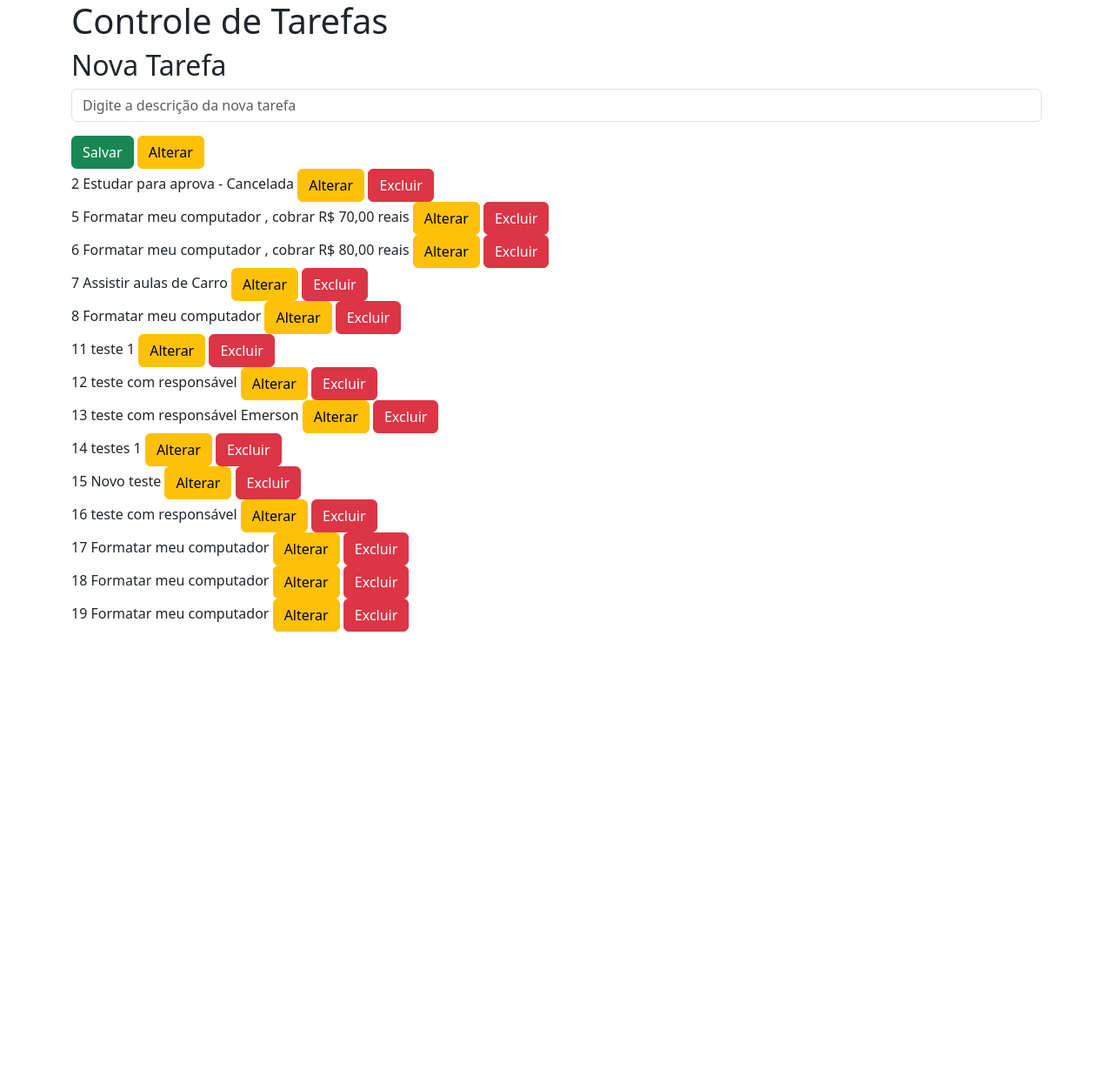
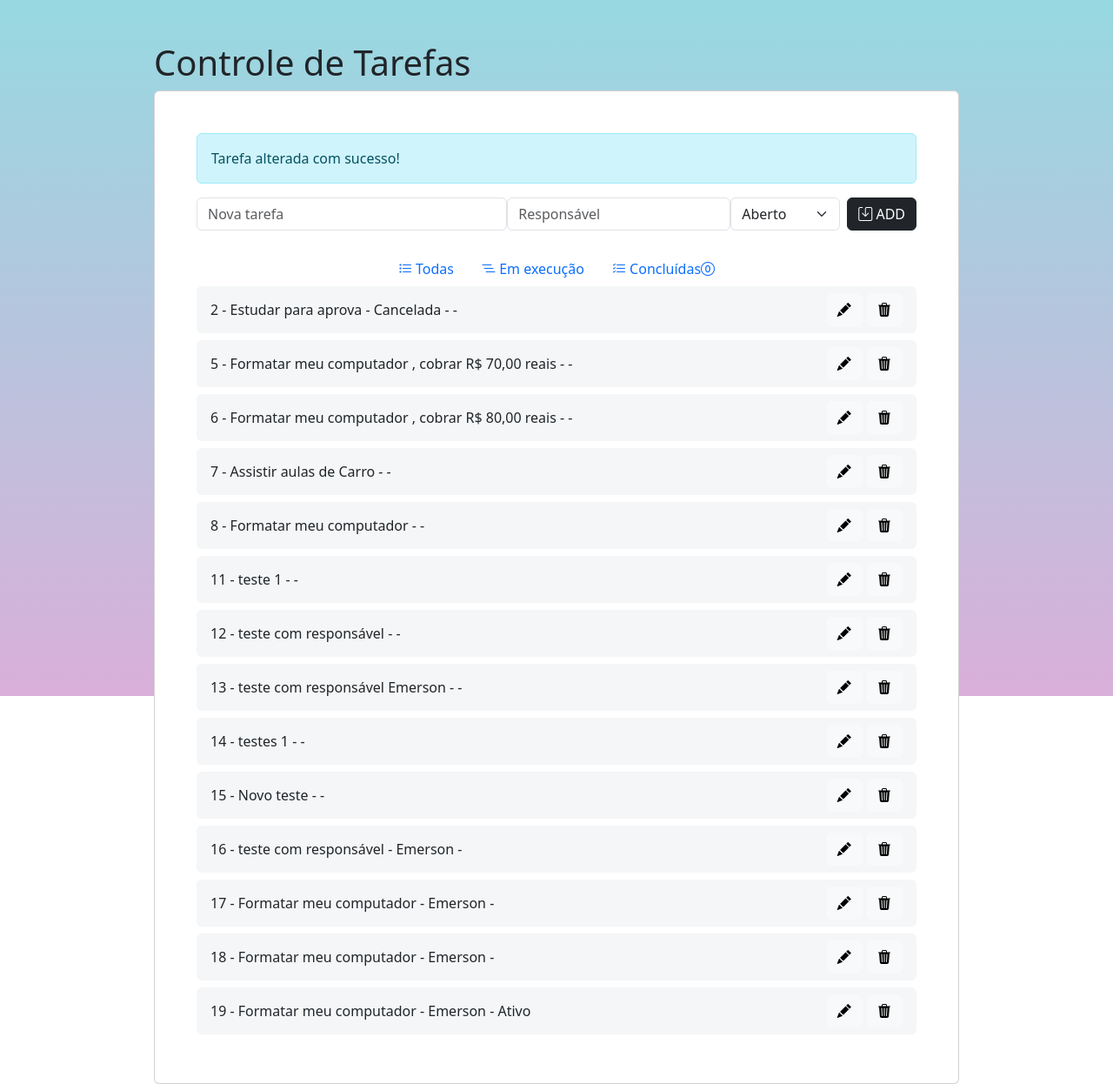
Before and after one commit to Emerdcp/Aula12AplicDB, a PHP site: page /index.php?msg=alteracao in a window 1280 px wide. Shown: the whole page at 87% size. Before the commit the page ends 726 px from the top, so only its background shows below. Run offline with PHP 8.4, Linux system fonts and the light colour scheme; data comes from the database, SQL or seed files in the repository; both versions use the stored data as it was after the commit.

Commit message:
Criando os campos

```diff
--- a/excluir-tarefa.php
+++ b/excluir-tarefa.php
@@ -9,4 +9,6 @@ mysqli_query($conexao, $sqlExcluir);
 
 mysqli_close($conexao);
 
+header("location: index.php?msg=excluir");
+
 ?>
--- /dev/null
+++ b/header.php
@@ -0,0 +1,34 @@
+<!DOCTYPE html>
+<html lang="pt-br">
+
+<head>
+    <meta charset="UTF-8">
+    <meta http-equiv="X-UA-Compatible" content="IE=edge">
+    <meta name="viewport" content="width=device-width, initial-scale=1.0">
+    <title>Controle de Tarefas</title>
+    <link href="https://cdn.jsdelivr.net/npm/bootstrap@5.3.0-alpha1/dist/css/bootstrap.min.css" rel="stylesheet" integrity="sha384-GLhlTQ8iRABdZLl6O3oVMWSktQOp6b7In1Zl3/Jr59b6EGGoI1aFkw7cmDA6j6gD" crossorigin="anonymous">
+    <link rel="stylesheet" href="https://cdn.jsdelivr.net/npm/bootstrap-icons@1.10.3/font/bootstrap-icons.css">
+    <script src="https://unpkg.com/feather-icons"></script>
+    <style>
+        .fundo {
+            background-color: #D9AFD9;
+            background-image: linear-gradient(0deg, #D9AFD9 0%, #97D9E1 100%);
+
+        }
+
+        .fundo-cinza{
+            background-color: #f4f6f7;
+        }
+    </style>
+</head>
+
+<body>
+    <section class="vh-100 fundo">
+        <div class="container py-5 h-100">
+            <div class="row d-flex justify-content-center align-items-center h-100">
+                <div class="col col-xl-10">
+                    <div class="justify-content-center">
+                        <h1>Controle de Tarefas</h1>
+                    </div>
+                    <div class="card">
+                        <div class="card-body p-5">
--- a/index.php
+++ b/index.php
@@ -1,58 +1,63 @@
-<!DOCTYPE html>
-<html lang="pt-br">
-<head>
-    <meta charset="UTF-8">
-    <meta http-equiv="X-UA-Compatible" content="IE=edge">
-    <meta name="viewport" content="width=device-width, initial-scale=1.0">
-    <title>Tarefas</title>
-    <link href="https://cdn.jsdelivr.net/npm/bootstrap@5.3.0-alpha1/dist/css/bootstrap.min.css" rel="stylesheet" integrity="sha384-GLhlTQ8iRABdZLl6O3oVMWSktQOp6b7In1Zl3/Jr59b6EGGoI1aFkw7cmDA6j6gD" crossorigin="anonymous">
+<?php include_once "header.php";?>
+<?php include_once "mensagemAlteracao.php";?>
+<?php include_once "mensagemCadastro.php";?>
+<?php include_once "mensagemExcluir.php";?>
 
-</head>
-<body>
-    <main class="container">
-        <div class="row">
-            <div class="col">
-                <h1>Controle de Tarefas</h1>
+
+<!-- Inicio Conteúdo -->
+<form class="d-flex justify-content-center align-items-center mb-4" action="inserir-tarefa.php" method="post">
+    <div class="form-outline flex-fill">
+        <input type="text" id="form2" class="form-control" placeholder="Nova tarefa" name="tarefa">
     </div>
-            <div class="row">
-                <div class="col">
-                    <h2>Nova Tarefa</h2>
+    <div>
+        <input type="text" id="responsavel" class="form-control" placeholder="Responsável" name="responsavel">
     </div>
+    <div>
+        <select name="status" id="status" class="form-select">
+            <option value="Ativo">Aberto</option>
+            <option value="Inatico">Parcial</option>
+            <option value="Bloqueado">Concluído</option>
+        </select>
+
     </div>
-            <form name="nova-tarefa" action="inserir-tarefa.php" method="post">
-                <div class="row">
-                    <div class="col">
-                        <input name="tarefa" class="form-control" placeholder="Digite a descrição da nova tarefa">
-                    </div>
-                </div>
-                <div class="row pt-3">
-                    <div class="col">
-                        <button type="submit" class="btn btn-success">Salvar</button>   <a class='btn btn-warning'>Alterar</a>
-                    </div>
-                </div>
+    <button type="submit" class="btn btn-dark ms-2"><i class="bi bi-save"></i> ADD</button>
 </form>
-        </div>
+
+<ul class="nav justify-content-center">
+    <li class="nav-item">
+        <a class="nav-link active" aria-current="page" href="#"><i class="bi bi-list-task"></i> Todas</a>
+    </li>
+    <li class="nav-item">
+        <a class="nav-link" href="#"><i class="bi bi-list-nested"></i> Em execução</a>
+    </li>
+    <li class="nav-item">
+        <a class="nav-link" href="#"><i class="bi bi-list-check"></i> Concluídas<i class="bi bi-0-circle"></i>
+        </a>
+    </li>
+</ul>
+
+
+<ul class="list-group mb-0">
     <?php
-
     include "conexao.php";
-
     $sqlBusca = "select * from t_tarefas";
-
     $todasAsTarefas = mysqli_query($conexao, $sqlBusca);
-
-        while($umaTarefa = mysqli_fetch_assoc($todasAsTarefas)){
+    while ($umaTarefa = mysqli_fetch_assoc($todasAsTarefas)) {
     ?>
-            <?php echo $umaTarefa['id']; ?>
-            <?php echo $umaTarefa['descricao']; ?>
-            <a class='btn btn-warning'>Alterar</a>
-            <a class='btn btn-danger' href="excluir-tarefa.php?id=<?php echo $umaTarefa['id']; ?>">Excluir</a>
-            <br>
+        <li class="list-group-item d-flex align-items-center border-0 mb-2 rounded fundo-cinza justify-content-between">
+            <?php echo $umaTarefa['id']; ?> -
+            <?php echo $umaTarefa['descricao']; ?> -
+            <?php echo $umaTarefa['responsavel']; ?> -
+            <?php echo $umaTarefa['status']; ?>
+            <span>
+                <a class='btn btn-light' href="alterar-tarefa.php?id=<?php echo $umaTarefa['id']?>"><i class="bi bi-pencil-fill"></i></a>
+                <a class='btn btn-light' href="excluir-tarefa.php?id=<?php echo $umaTarefa['id']?>"><i class="bi bi-trash3-fill"></i></a>
+            </span>
+        </li>
     <?php
     }
-
     mysqli_close($conexao);
-
     ?>
-    </main>
-</body>
-</html>
+</ul>
+<!-- Fim Conteúdo -->
+<?php include_once "footer.php";?>
--- /dev/null
+++ b/mensagemAlteracao.php
@@ -0,0 +1,7 @@
+<?php
+$msg = $_GET['msg'] ?? "";
+
+if($msg == "alteracao"){
+    echo "<div class='alert alert-info'>Tarefa alterada com sucesso!</div>";
+}
+?>
--- /dev/null
+++ b/mensagemCadastro.php
@@ -0,0 +1,7 @@
+<?php
+$msg = $_GET['msg'] ?? "";
+
+if($msg == "cadastro"){
+    echo "<div class='alert alert-info'>Tarefa cadastrada com sucesso!</div>";
+}
+?>
--- /dev/null
+++ b/mensagemExcluir.php
@@ -0,0 +1,7 @@
+<?php
+$msg = $_GET['msg'] ?? "";
+
+if($msg == "excluir"){
+    echo "<div class='alert alert-info'>Tarefa excluída sucesso!</div>";
+}
+?>
```
Also changed, not shown: alterar-tarefa.php (added, +27 -0 lines), bd_tarefas.sql (+20 -10 lines), confirmar-alteracao.php (added, +15 -0 lines), footer.php (added, +9 -0 lines), inserir-tarefa.php (+8 -5 lines), README.md. Lines whose indentation alone changed are shown as unchanged.
